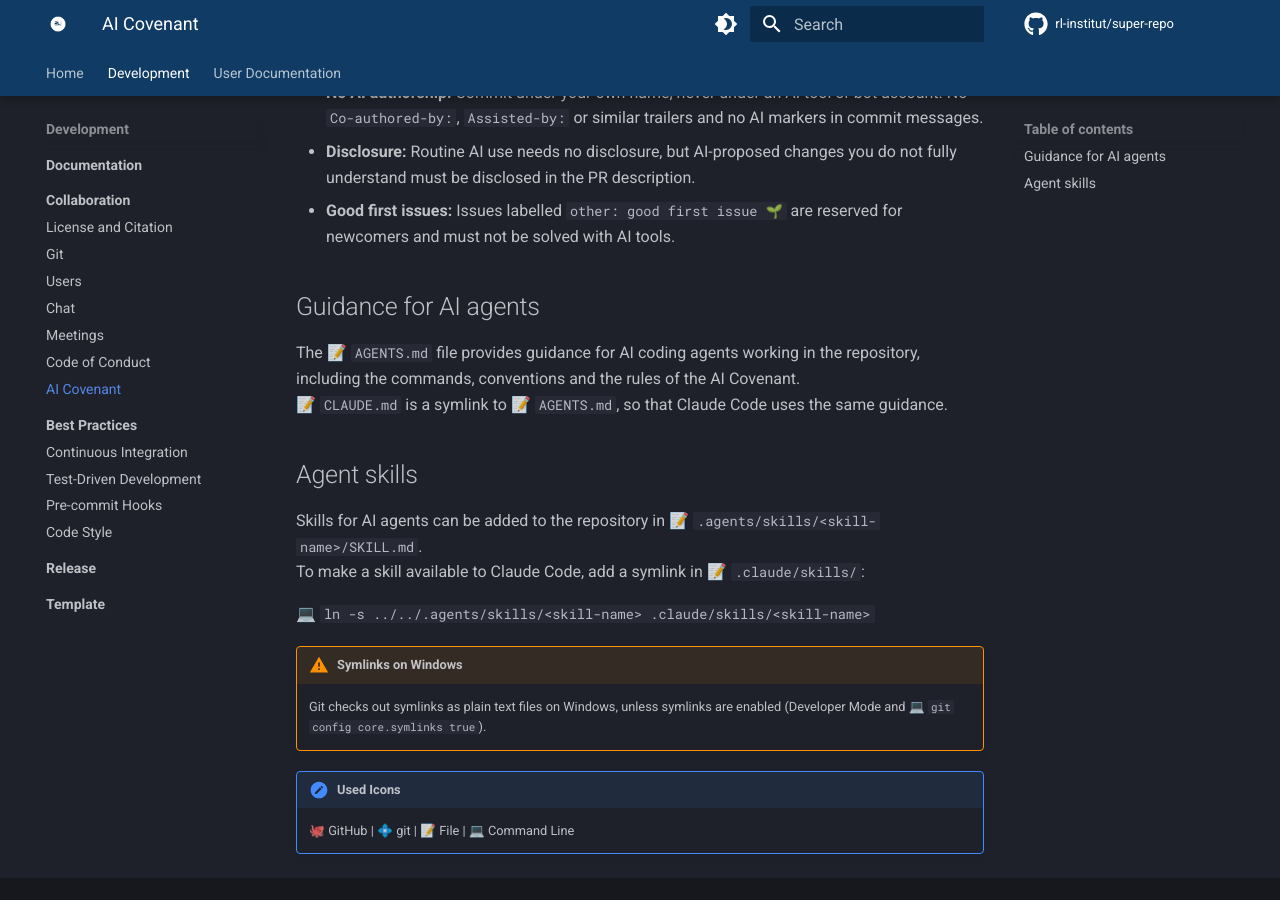
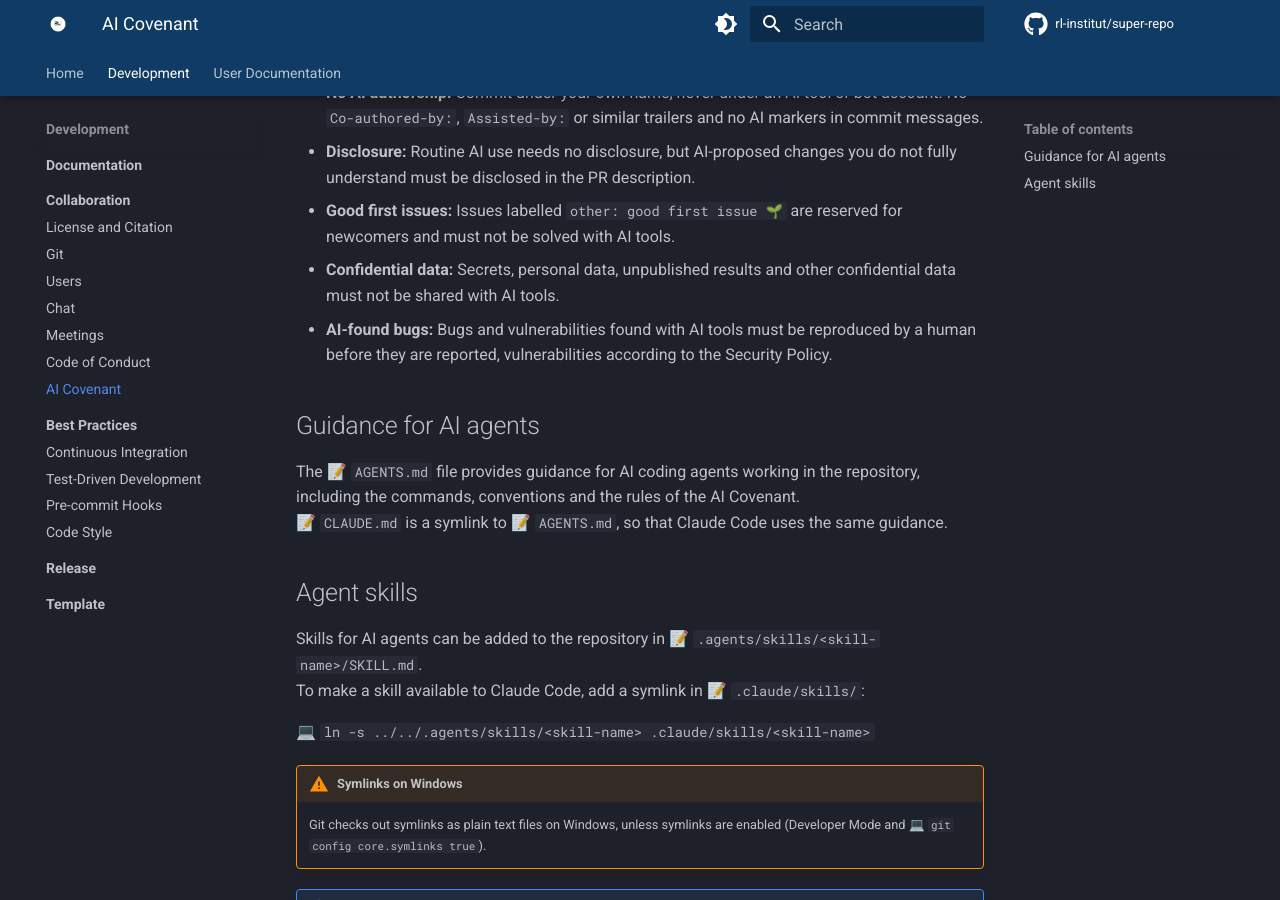
Before and after one commit to rl-institut/super-repo, an MkDocs documentation site: the page built from docs/development/collaboration/ai_covenant.md, in a window 1280 px wide and 900 px high, scrolled down 407 px. Built offline with MkDocs 1.6.1 and Material for MkDocs 9.7.7, drawn with Linux system fonts in a browser that asks for light colours; comment, search, counter and statistics services are not loaded; the version menu is left out.

Commit message:
Add data and security rules to docs #101

```diff
--- a/docs/development/collaboration/ai_covenant.md
+++ b/docs/development/collaboration/ai_covenant.md
@@ -10,6 +10,8 @@ The main rules are:
 - **No AI authorship:** Commit under your own name, never under an AI tool or bot account. No `Co-authored-by:`, `Assisted-by:` or similar trailers and no AI markers in commit messages.
 - **Disclosure:** Routine AI use needs no disclosure, but AI-proposed changes you do not fully understand must be disclosed in the PR description.
 - **Good first issues:** Issues labelled `other: good first issue 🌱` are reserved for newcomers and must not be solved with AI tools.
+- **Confidential data:** Secrets, personal data, unpublished results and other confidential data must not be shared with AI tools.
+- **AI-found bugs:** Bugs and vulnerabilities found with AI tools must be reproduced by a human before they are reported, vulnerabilities according to the Security Policy.
 
 ## Guidance for AI agents
 
```
Also changed, not shown: CONTRIBUTING.md (+2 -1 lines).
